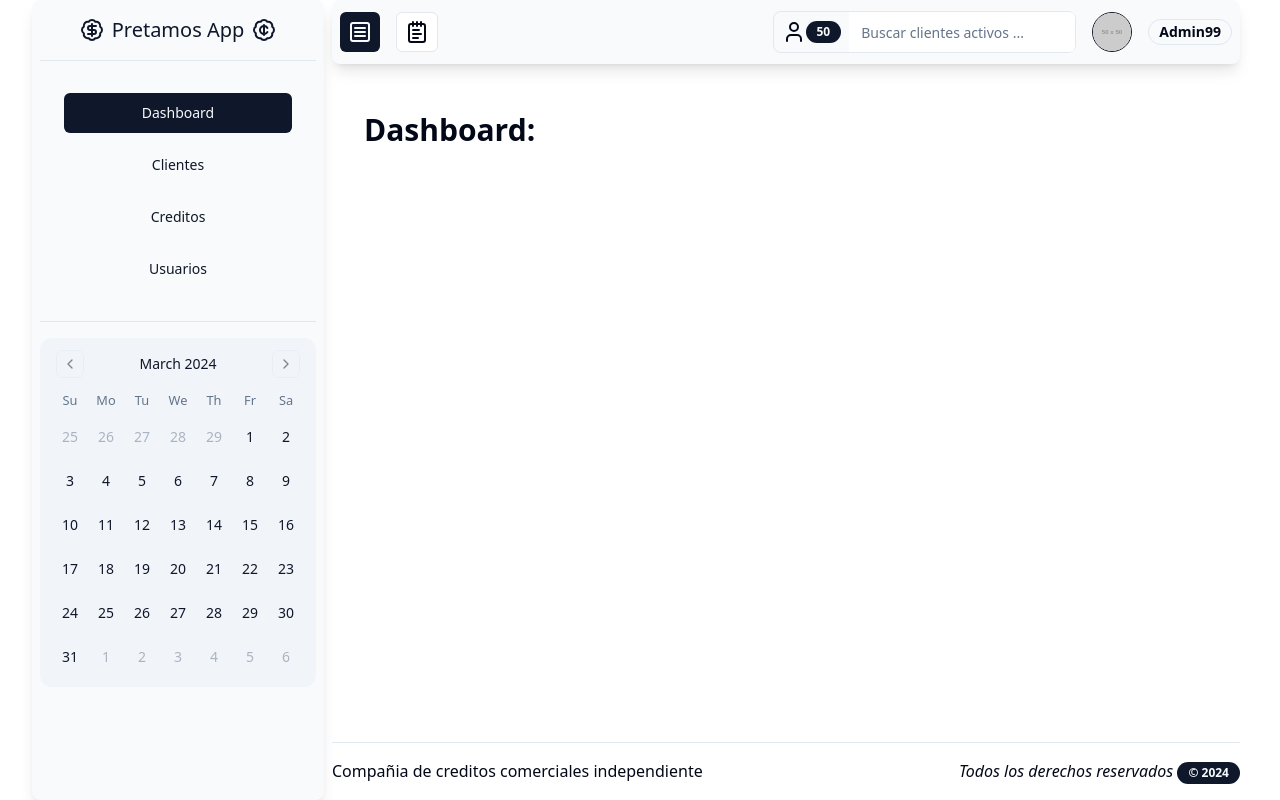
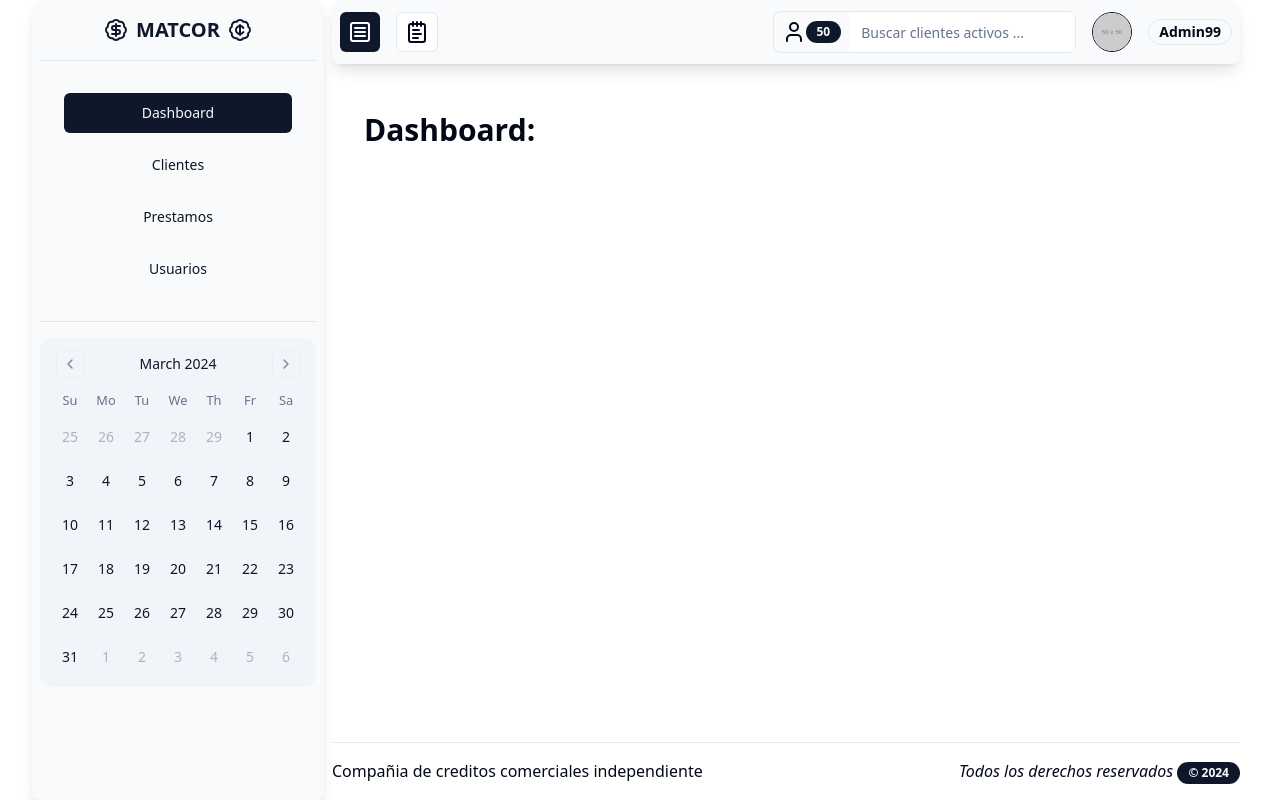
Before and after one commit to alnavarrop99/prestamos, a React (Vite) app: page / in a window 1280 px wide. Built offline with nearby package versions, Linux system fonts and the light colour scheme.

Commit message:
fix: change name, credit label and reset form to new clients

```diff
--- a/src/pages/_layout.tsx
+++ b/src/pages/_layout.tsx
@@ -133,7 +133,7 @@ export function Navigation({ children }: React.PropsWithChildren) {
             <BadgeDollarSign
               className={clsx({ 'hover:animate-pulse': open })}
             />
-            <span className={clsx({ hidden: open })}>{text.title} </span>
+            <span className={clsx("uppercase font-bold",{ hidden: open })}>{text.title} </span>
             <BadgeCent className={clsx({ hidden: open })} />
           </h2>
         </div>
@@ -336,11 +336,11 @@ export function Navigation({ children }: React.PropsWithChildren) {
 Navigation.dispalyname = 'Navigation'
 
 const text = {
-  title: 'Pretamos App',
+  title: 'Matcor',
   navegation: {
     home: { title: 'Dashboard', url: '/', Icon: icons?.Home },
     client: { title: 'Clientes', url: '/client', Icon: icons?.Award },
-    credit: { title: 'Creditos', url: '/credit', Icon: icons?.CreditCard },
+    credit: { title: 'Prestamos', url: '/credit', Icon: icons?.CreditCard },
     user: { title: 'Usuarios', url: '/user', Icon: icons?.BookUser },
   },
   avatar: {
@@ -359,7 +359,7 @@ const text = {
         ? {
             '/client': 'clientes',
             '/user': 'usuarios',
-            '/credit': 'creditos',
+            '/credit': 'prestamos',
             '/': 'clientes activos',
           }[pathname]
         : '') +
--- a/src/pages/_layout/client/new.tsx
+++ b/src/pages/_layout/client/new.tsx
@@ -39,6 +39,7 @@ export function NewClient() {
         console.table(props)
       }
 
+
     const timer = setTimeout(action(items), 6 * 1000)
 
     const onClick = () => {
@@ -65,6 +66,7 @@ export function NewClient() {
       })
     }
 
+    form.current.reset()
     ev.preventDefault()
   }
 
```
